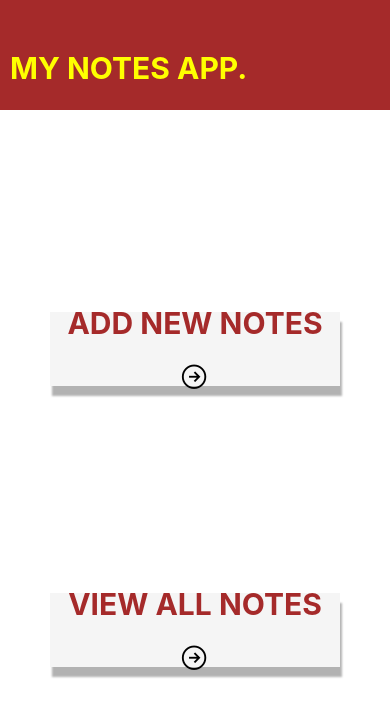
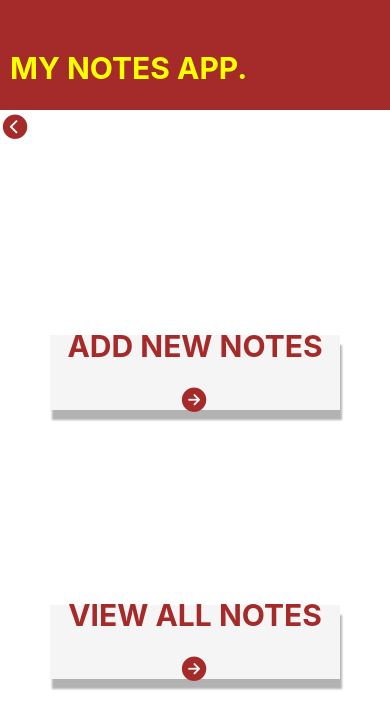
Before and after one commit to HanselTita/notesapp, a React Native app: screen / in a window 390 px wide. Shown: the top 728 px of the page. Built offline with nearby package versions, Linux system fonts and the light colour scheme.

Commit message:
feat: BackButton

```diff
--- a/App.js
+++ b/App.js
@@ -1,6 +1,7 @@
 import { StatusBar } from "expo-status-bar"
 import { useState } from "react"
 import { StyleSheet, Text, View } from "react-native"
+import BackButton from "./components/BackButton"
 import Header from "./components/Header"
 import { ScreenType } from "./constants/constant"
 import AddNoteScreen from "./screens/AddNoteScreen"
@@ -12,20 +13,24 @@ export default function App() {
 
   //we use content so that we can navigate the screens when pressed.
   let content
-  if(screen===ScreenType.addNote) {
-    content = <AddNoteScreen/>
-  } else if (screen===ScreenType.allNote) {
-    content = <AllNotesScreen/>
-  } else if (screen===ScreenType.home) {
-    content = <HomeScreen  onExit={(data) => {
-      setScreen(data)
-    }}/>
+  if (screen === ScreenType.addNote) {
+    content = <AddNoteScreen />
+  } else if (screen === ScreenType.allNote) {
+    content = <AllNotesScreen />
+  } else if (screen === ScreenType.home) {
+    content = (
+      <HomeScreen
+        onExit={(data) => {
+          setScreen(data)
+        }}
+      />
+    )
   }
 
   return (
     <View style={styles.container}>
       <Header />
-      <StatusBar style="auto" />
+      <BackButton onButtonClick={(data)=>setScreen(data)}/>
       {content}
     </View>
   )
--- /dev/null
+++ b/components/BackButton.js
@@ -0,0 +1,29 @@
+import { Button, StyleSheet, Text, View } from "react-native"
+import React from "react"
+import Icon from "react-native-vector-icons/Ionicons"
+import { ScreenType } from "../constants/constant"
+
+const BackButton = ({onButtonClick}) => {
+  return (
+    <View style={styles.container}>
+      <Icon onPress={()=>onButtonClick(ScreenType.home)} style={styles.button} name="chevron-back-circle" />
+    </View>
+  )
+}
+
+export default BackButton
+
+const styles = StyleSheet.create({
+  container: {
+    flexDirection: "row",
+    justifyContent: "flex-start",
+    alignItems: "flex-start",
+  },
+
+  button: {
+    margin: 1,
+    fontSize: 30,
+    fontWeight: "bold",
+    color: "brown",
+  },
+})
--- a/screens/HomeScreen.js
+++ b/screens/HomeScreen.js
@@ -13,13 +13,13 @@ const HomeScreen = ({onExit}) => {
       <Pressable onPress={()=>onExit(ScreenType.addNote)}>
         <View style={styles.itemButton}>
           <Text style={styles.title}>ADD NEW NOTES</Text>
-          <Icon style={styles.icon} name="arrow-forward-circle-outline" />
+          <Icon style={styles.icon} name="arrow-forward-circle" />
         </View>
       </Pressable>
       <Pressable onPress={()=>onExit(ScreenType.allNote)}>
         <View style={styles.itemButton}>
           <Text style={styles.title}>VIEW ALL NOTES</Text>
-          <Icon style={styles.icon} name="arrow-forward-circle-outline" />
+          <Icon style={styles.icon} name="arrow-forward-circle" />
         </View>
       </Pressable>
     </View>
@@ -65,5 +65,6 @@ const styles = StyleSheet.create({
   icon: {
     fontSize: 30,
     paddingTop: 20,
+    color:"brown"
   },
 })
```
